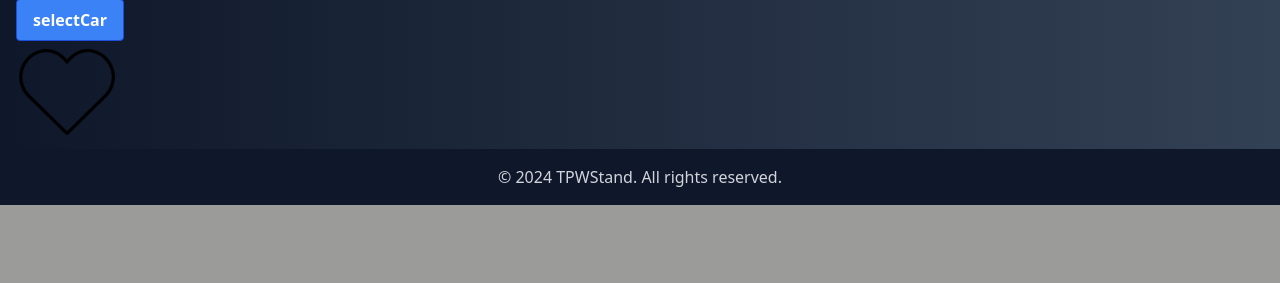
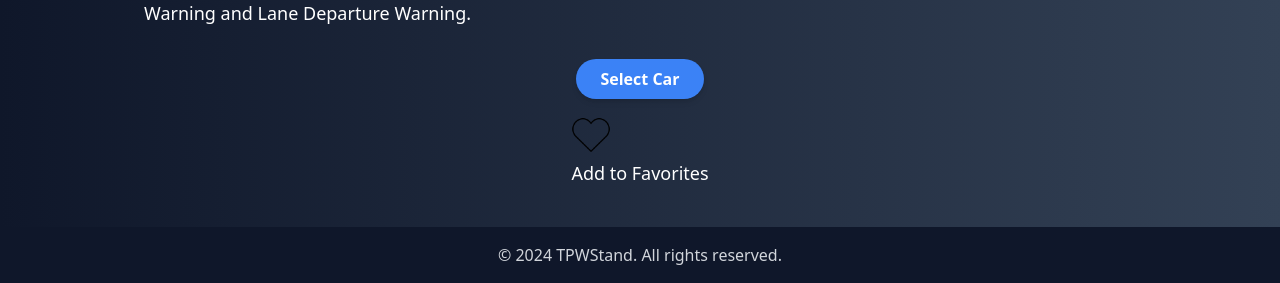
Before and after one commit to monteiroo21/TPW_Project, a Django app: page /car/1/ in a window 1280 px wide. Shown: the part 865-1148 px from the top of the page. Before the commit the page ends 1070 px from the top, so only its background shows below. Run offline with Django 5.2, Linux system fonts and the light colour scheme; data comes from the database, SQL or seed files in the repository; style sheets or scripts are compiled from the project's sources.

Commit message:
cars details update

```diff
--- a/CarStand/app/templates/car_detail.html
+++ b/CarStand/app/templates/car_detail.html
@@ -2,7 +2,7 @@
 
 {% block content %}
 {% load static %}
-<div>
+<div class="px-10 lg:px-32 py-10">
     <a href="{% url 'cars' %}" class="absolute top-4 left-4 flex items-center space-x-2 group"
         style="margin-top: 80px; margin-left: 10px;">
         <img src="{% static 'imgs/left.png' %}" alt="back"
@@ -10,49 +10,69 @@
         <span class="text-white text-lg group-hover:border-b-2 group-hover:border-white">Go Back</span>
     </a>
 
-    <h1 class="text-white text-3xl">{{ car.model.name }} - {{ car.year }}</h1>
-    <div class="text-white">
-        <p><strong>model:</strong> {{ car.model.brand.name }}</p>
-        <p><strong>price:</strong> €{{ car.price }}</p>
-        <p><strong>kilometers:</strong> {{ car.kilometers }} km</p>
-        <p><strong>color:</strong> {{ car.color }}</p>
-        <p><strong>doors:</strong> {{ car.doors }}</p>
-        <p><strong>specifications:</strong> {{ car.model.specifications }}</p>
-        <img src="{{ car.image.url }}" alt="{{ car.model.name }}" class="w-1/2 rounded-md">
+    <!-- Car Details and Image Container -->
+    <div
+        class="flex flex-col lg:flex-row items-center lg:items-start justify-between mt-16 space-y-6 lg:space-y-0 lg:space-x-10">
+
+        <!-- Car Details -->
+        <div class="flex flex-col items-start text-white lg:w-2/3 space-y-2">
+            <h1 class="text-5xl font-extrabold mb-4">{{ car.model.brand.name }} {{ car.model.name }}</h1>
+            <div class="space-y-2">
+                <p class="text-lg"><strong>Brand:</strong> {{ car.model.brand.name }}</p>
+                <p class="text-lg"><strong>Model:</strong> {{ car.model.name }}</p>
+                <p class="text-lg"><strong>Base Price:</strong> €{{ car.model.base_price }}</p>
+                <p class="text-lg"><strong>Price:</strong> €{{ car.price }}</p>
+                <p class="text-lg"><strong>Kilometers:</strong> {{ car.kilometers }} km</p>
+                <p class="text-lg"><strong>Color:</strong> {{ car.color }}</p>
+                <p class="text-lg"><strong>Doors:</strong> {{ car.doors }}</p>
+                <p class="text-lg"><strong>Electric:</strong> {{ car.electric|yesno:"Yes,No" }}</p>
+                <p class="text-lg"><strong>Specifications:</strong> {{ car.model.specifications }}</p>
+            </div>
         </div>
 
+        <!-- Car Image -->
+        <div class="flex flex-col items-center w-96 lg:w-2/5 rounded-2xl shadow-lg bg-gray-800 p-6">
+            <img src="{{ car.image.url }}" alt="{{ car.model.name }}" class="w-full h-full object-contain rounded-lg">
+        </div>
+    </div>
+
+    <!-- Buttons for Select and Favorite -->
+    <div class="flex flex-col items-center space-y-4 mt-8">
+
+        <!-- Purchase/Select Button -->
         {% if isBuyed %}
-    <div style="color: brown;">Buyed</div>
-    {% elif isBuyed == False %}
+        <div class="text-brown font-semibold text-lg">This car has been purchased.</div>
         {% elif not isSelected %}
         <form action="{% url 'selectCar' car.id %}" method="post">
             {% csrf_token %}
-        <input type="submit" value="selectCar"
-            class="bg-blue-500 hover:bg-blue-700 text-white font-bold py-2 px-4 border border-blue-700 rounded" />
+            <button type="submit"
+                class="bg-blue-500 hover:bg-blue-700 text-white font-bold py-2 px-6 rounded-full shadow-md">
+                Select Car
+            </button>
         </form>
         {% else %}
-    <div style="color: rgb(70, 70, 255); font-size: 40px;">Selected</div>
+        <div class="text-blue-500 text-xl font-bold">Selected</div>
         {% endif %}
 
-
-
-    {% load static %}
-
-    <form action="." method="post">
+        <!-- Favorite Button -->
+        <form action="." method="post" class="flex flex-col items-center">
             {% csrf_token %}
             <button type="submit" class="focus:outline-none">
                 {% if isFavorite %}
-            <img src="{% static 'imgs/favorite_active.png' %}" alt="Remove from Favorites"
-                style="width:20%; height:auto;" class="w-8 h-8">
+                <img src="{% static 'imgs/favorite_active.png' %}" alt="Remove from Favorites" class="w-10 h-10 mb-1">
+                <span class="text-white text-lg">Remove from Favorites</span>
                 {% else %}
-            <img src="{% static 'imgs/favorite_inactive.png' %}" alt="Add to Favorites" style="width:20%; height:auto;"
-                class="w-8 h-8">
+                <img src="{% static 'imgs/favorite_inactive.png' %}" alt="Add to Favorites" class="w-10 h-10 mb-1">
+                <span class="text-white text-lg">Add to Favorites</span>
                 {% endif %}
             </button>
         </form>
     </div>
-
+</div>
 {% endblock %}
 
 {% block extra_content %}
+<link href="{% static 'content/style.css' %}" rel="stylesheet">
+<link href="{% static 'content/tailwind.css' %}" rel="stylesheet">
+<link href="{% static 'content/stylespages.css' %}" rel="stylesheet">
 {% endblock %}
```
Lines whose indentation alone changed are shown as unchanged.
